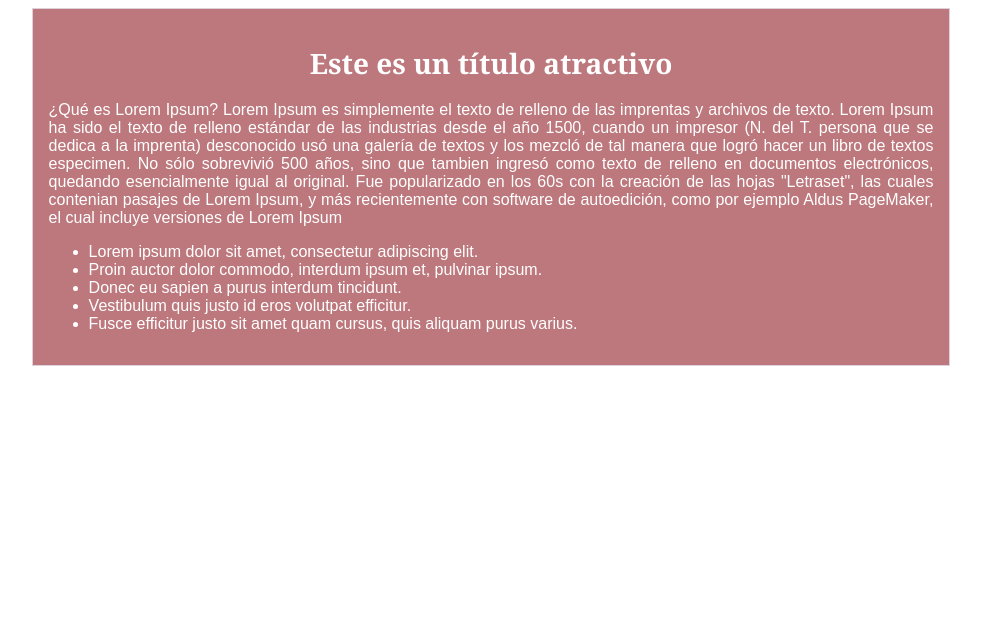
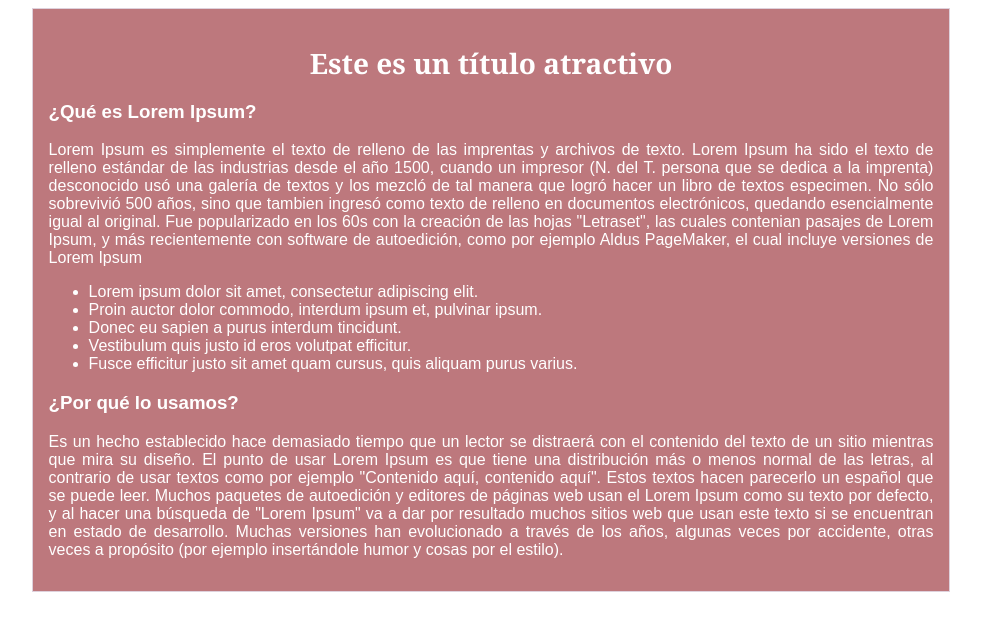
Before and after one commit to AlejoCJaimes/BlogPost, a plain HTML site: page index.html in a window 1280 px wide. Shown: the whole page, without its empty margins (149-1130 px from the left). Drawn offline with Linux system fonts and the light colour scheme.

Commit message:
Agregado el contenido adicional del blog, y los títulos se emplearon con h3

```diff
--- a/index.html
+++ b/index.html
@@ -14,8 +14,8 @@
         <div id="post">
             <h1> Este es un título atractivo</h1>
 
-
-            <p>¿Qué es Lorem Ipsum?
+            <h3>¿Qué es Lorem Ipsum?</h3>
+            <p>
 
                 Lorem Ipsum es simplemente el texto de relleno de las imprentas y archivos de texto.
                 Lorem Ipsum ha sido el texto de relleno estándar de las industrias desde el año 1500, cuando
@@ -23,15 +23,29 @@
                 los mezcló de tal manera que logró hacer un libro de textos especimen. No sólo sobrevivió 500 años,
                 sino que tambien ingresó como texto de relleno en documentos electrónicos, quedando esencialmente
                 igual al original. Fue popularizado en los 60s con la creación de las hojas "Letraset", las cuales
-                contenian pasajes de Lorem Ipsum, y más recientemente con software de autoedición, como por ejemplo Aldus
+                contenian pasajes de Lorem Ipsum, y más recientemente con software de autoedición, como por ejemplo
+                Aldus
                 PageMaker, el cual incluye versiones de Lorem Ipsum</p>
-                <ul align="left">
+            <ul align="left">
                 <li>Lorem ipsum dolor sit amet, consectetur adipiscing elit.</li>
                 <li>Proin auctor dolor commodo, interdum ipsum et, pulvinar ipsum.</li>
                 <li>Donec eu sapien a purus interdum tincidunt.</li>
                 <li>Vestibulum quis justo id eros volutpat efficitur.</li>
                 <li>Fusce efficitur justo sit amet quam cursus, quis aliquam purus varius.</li>
             </ul>
+            <h3>¿Por qué lo usamos?</h3>
+            <p>
+
+
+                Es un hecho establecido hace demasiado tiempo que un lector se distraerá con el contenido del texto de
+                un sitio mientras que mira su diseño. El punto de usar Lorem Ipsum es que tiene una distribución más o
+                menos normal de las letras, al contrario de usar textos como por ejemplo "Contenido aquí, contenido
+                aquí". Estos textos hacen parecerlo un español que se puede leer. Muchos paquetes de autoedición y
+                editores de páginas web usan el Lorem Ipsum como su texto por defecto, y al hacer una búsqueda de "Lorem
+                Ipsum" va a dar por resultado muchos sitios web que usan este texto si se encuentran en estado de
+                desarrollo. Muchas versiones han evolucionado a través de los años, algunas veces por accidente, otras
+                veces a propósito (por ejemplo insertándole humor y cosas por el estilo).
+            </p>
         </div>
     </div>
 
```
